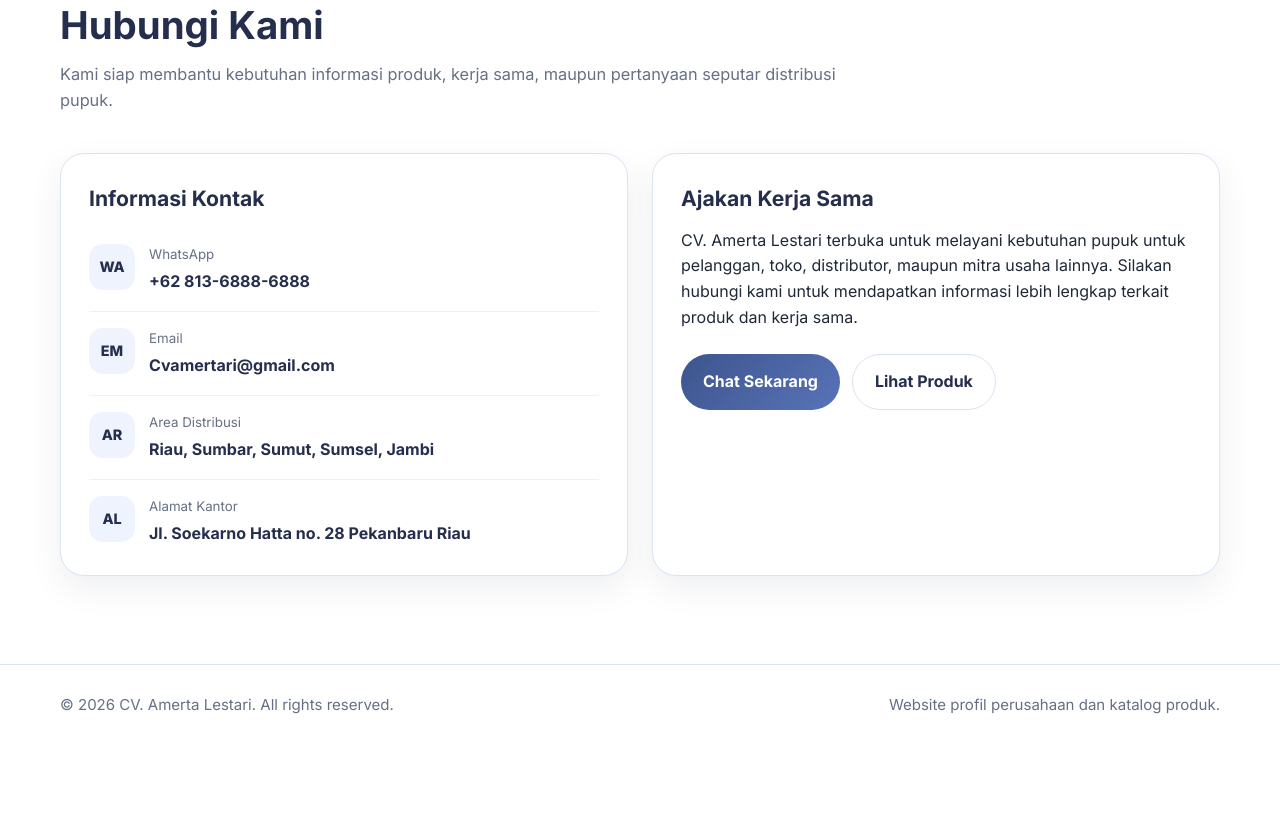
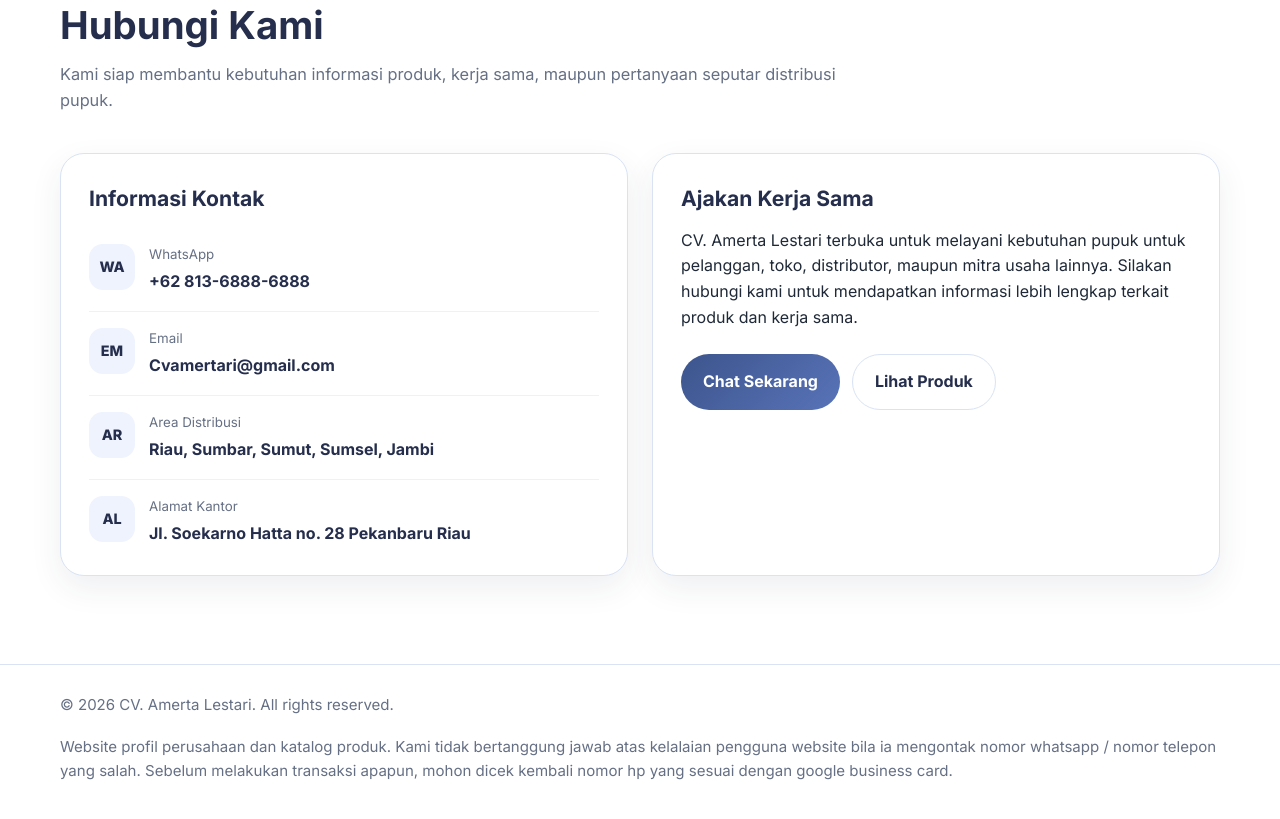
Before and after one commit to RealdoLim/amertalestari, a plain HTML site: page index.html in a window 1280 px wide. Shown: the part 4484-5303 px from the top of the page. Before the commit the page ends 5243 px from the top, so only its background shows below. Drawn offline with Linux system fonts and the light colour scheme.

Commit message:
Update index.html to include scam warnings

```diff
--- a/index.html
+++ b/index.html
@@ -364,7 +364,7 @@
   <footer class="footer">
     <div class="container footer-content">
       <span>© <span id="year"></span> CV. Amerta Lestari. All rights reserved.</span>
-      <span>Website profil perusahaan dan katalog produk.</span>
+      <span>Website profil perusahaan dan katalog produk. Kami tidak bertanggung jawab atas kelalaian pengguna website bila ia mengontak nomor whatsapp / nomor telepon yang salah. Sebelum melakukan transaksi apapun, mohon dicek kembali nomor hp yang sesuai dengan google business card.</span>
     </div>
   </footer>
 
```
